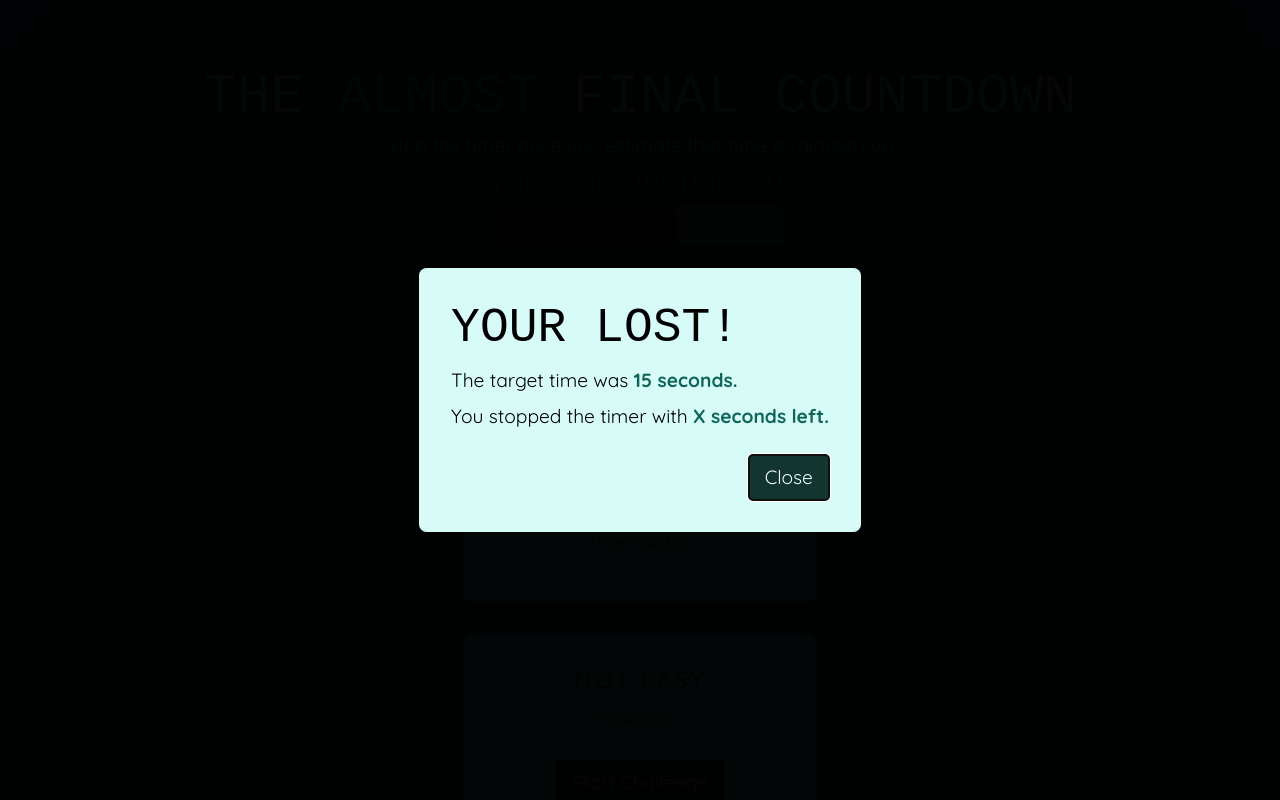
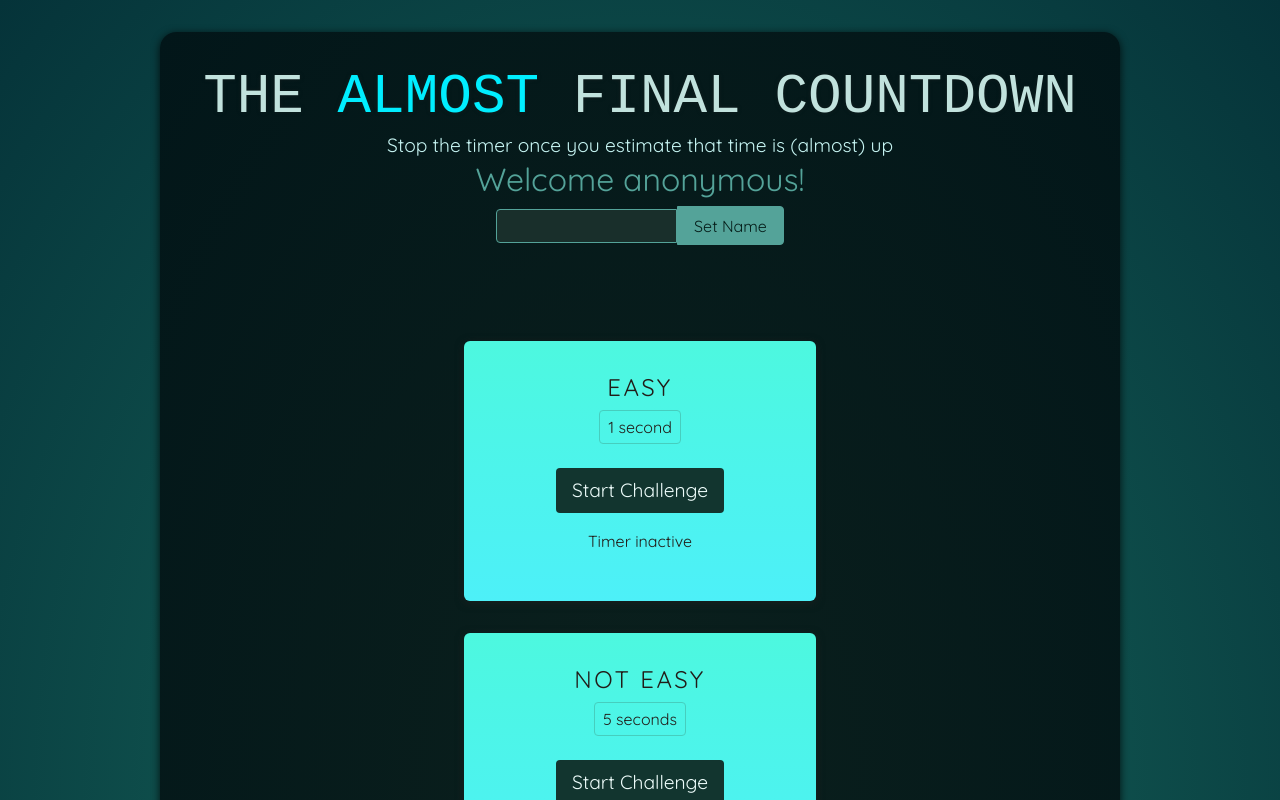
Before and after one commit to binwoojoo/react-study202406, a React (Create React App) app: page / in a window 1280 px wide. Shown: the top 800 px of the page. Built offline with nearby package versions, Linux system fonts and the light colour scheme; the HTML template or start-up script is replaced by a standard one; a web font is replaced by a local one.

Commit message:
Forward Refs

```diff
--- a/src/components/Ref/ResultModal.js
+++ b/src/components/Ref/ResultModal.js
@@ -1,21 +1,12 @@
-import React, { useEffect, useRef } from "react";
+import React, { forwardRef } from 'react';
 
-const ResultModal = ({ result, targetTime }) => {
-  const dialog = useRef();
-
-  useEffect(() => {
-    dialog.current.showModal();
-  }, []);
+const ResultModalComponent = ({result, targetTime}, ref) => {
 
   return (
-    <dialog ref={dialog} className="result-modal">
+    <dialog ref={ref} className="result-modal">
       <h2>Your {result}!</h2>
-      <p>
-        The target time was <strong>{targetTime} seconds.</strong>
-      </p>
-      <p>
-        You stopped the timer with <strong>X seconds left.</strong>
-      </p>
+      <p>The target time was <strong>{targetTime} seconds.</strong></p>
+      <p>You stopped the timer with <strong>X seconds left.</strong></p>
       <form method="dialog">
         <button>Close</button>
       </form>
@@ -23,4 +14,8 @@ const ResultModal = ({ result, targetTime }) => {
   );
 };
 
+// forwardRef는 콜백으로 전달된 컴포넌트에 첫번째 파라미터로 props를 전달하고
+// 두번째 파라미터에는 부모에게 받은 ref를 전달한다.
+const ResultModal = forwardRef(ResultModalComponent);
+
 export default ResultModal;
--- a/src/components/Ref/TimeChallenge.js
+++ b/src/components/Ref/TimeChallenge.js
@@ -1,25 +1,27 @@
-import React, { useRef, useState } from "react";
-import ResultModal from "./ResultModal";
-
-let timer;
+import React, { useRef, useState } from 'react';
+import ResultModal from './ResultModal';
 
 const TimerChallenge = ({ title, targetTime }) => {
   // timer를 ref변수로 관리
   const timer = useRef();
 
-  // 타이터가 시작되었는지를 확인하는 상태값
+  // 타이머가 시작되었는지를 확인하는 상태값
   const [timerStarted, setTimerStarted] = useState(false);
 
-  // 타겟 시간이 종료되었는지 여부
+  // 타겟시간이 종료되었는지 여부
   const [timerExpired, setTimerExpired] = useState(false);
+
+  // 자식컴포넌트 ResultModal에 있는 dialog태그의 참조를 만듬
+  const dialog = useRef();
 
   const startHandler = (e) => {
     timer.current = setTimeout(() => {
-      //   console.log("시간만료");
       setTimerExpired(true);
+      // modal open!
+      dialog.current.showModal();
     }, targetTime * 1000);
 
-    setTimerStarted(!timerStarted);
+    setTimerStarted(true);
   };
 
   const stopHandler = (e) => {
@@ -28,19 +30,19 @@ const TimerChallenge = ({ title, targetTime }) => {
 
   return (
     <>
-      {<ResultModal targetTime={targetTime} result={"lost"} />}
+      <ResultModal ref={dialog} targetTime={targetTime} result="lost" />
       <section className="challenge">
         <h2>{title}</h2>
         <p className="challenge-time">
-          {targetTime} second{targetTime > 1 ? "s" : ""}
+          {targetTime} second{targetTime > 1 ? 's' : ''}
         </p>
         <p>
           <button onClick={timerStarted ? stopHandler : startHandler}>
-            {timerStarted ? "Stop" : "Start"} Challenge
+            {timerStarted ? 'Stop' : 'Start'} Challenge
           </button>
         </p>
-        <p className={timerStarted ? "active" : undefined}>
-          {timerStarted ? "Time is running..." : "Timer inactive"}
+        <p className={timerStarted ? 'active' : undefined}>
+          {timerStarted ? 'Time is running...' : 'Timer inactive'}
         </p>
       </section>
     </>
```
Also changed, not shown: src/components/Ref/input.js (added, +7 -0 lines).
